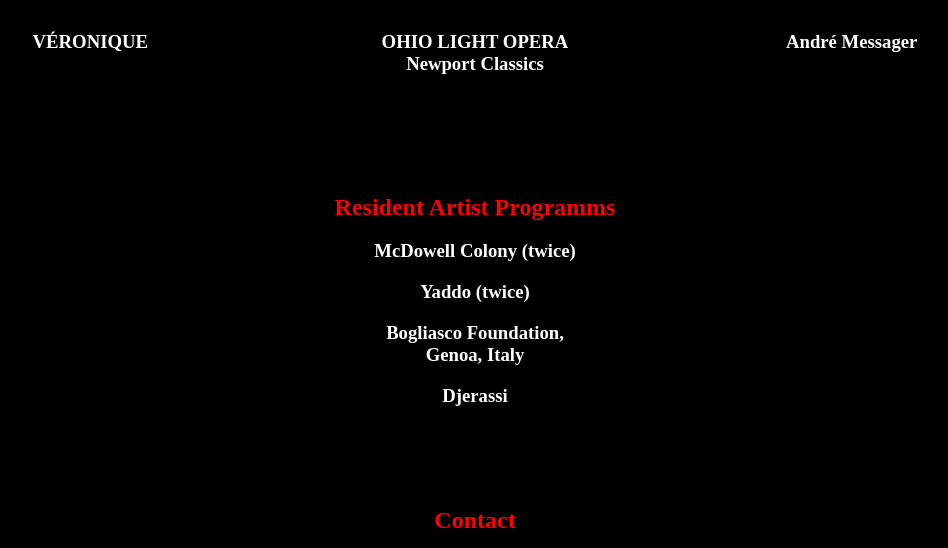
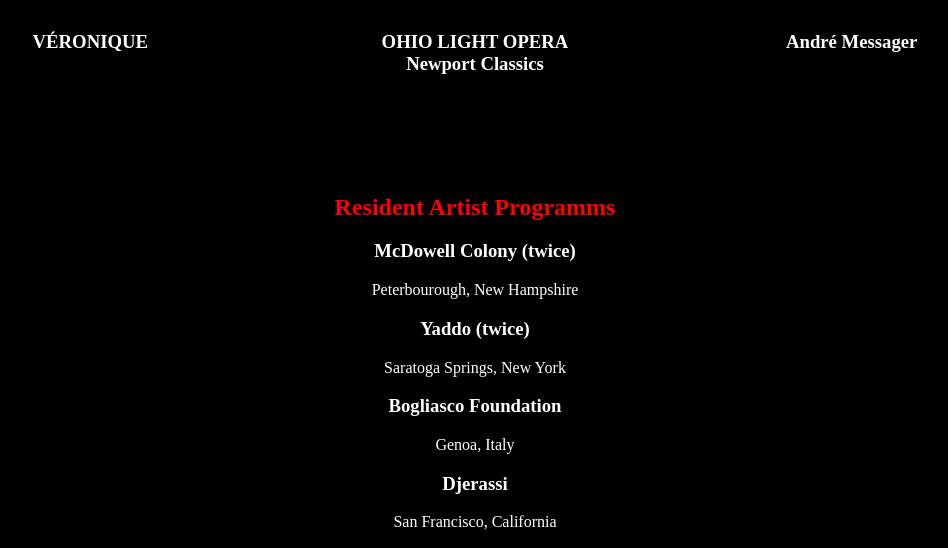
Before and after one commit to ckondek/charleskondek, a plain HTML site: page index.html in a window 1280 px wide. Shown: the part 3151-3699 px from the top of the page, without its empty margins (165-1113 px from the left). Drawn offline with Linux system fonts and the light colour scheme.

Commit message:
added cities to residencies

```diff
--- a/index.html
+++ b/index.html
@@ -54,9 +54,13 @@
     <section id="awards" class="centered">
       <h2 id="awardsTitle" class="headline">Resident Artist Programms</h2>
       <h3>McDowell Colony (twice)</h3>
+      <p class="smallTop">Peterbourough, New Hampshire</p>
       <h3>Yaddo (twice)</h3>
-      <h3>Bogliasco Foundation,<br> Genoa, Italy</h3>
+      <p class="smallTop">Saratoga Springs, New York</p>
+      <h3>Bogliasco Foundation</h3>
+      <p class="smallTop">Genoa, Italy</p>
       <h3>Djerassi</h3>
+        <p class="smallTop">San Francisco, California</p>
     </section>
 
     <section id="contactX" class="centered">
```
